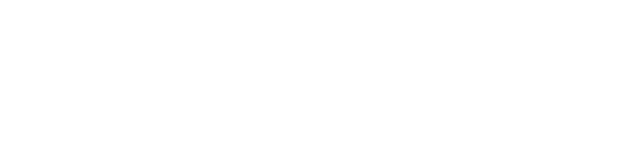
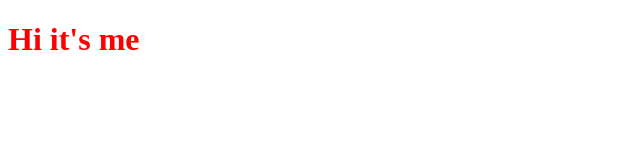
Before and after one commit to MHoshen/ph-portfolio, a plain HTML site: page index.html in a window 1280 px wide. Shown: the whole page, without its empty margins (0-640 px from the left). Drawn offline with Linux system fonts and the light colour scheme.

Commit message:
css file added and linked

```diff
--- a/index.html
+++ b/index.html
@@ -4,10 +4,11 @@
     <meta charset="UTF-8">
     <meta name="viewport" content="width=device-width, initial-scale=1.0">
     <title>Developer Portfolio</title>
+    <link rel="stylesheet" href="styles/portfolio.css">
 </head>
 <body>
     <header>
-
+        <h1>Hi it's me</h1>
     </header>
     <main>
 
--- /dev/null
+++ b/styles/portfolio.css
@@ -0,0 +1,3 @@
+h1{
+    color: red;
+}
```
